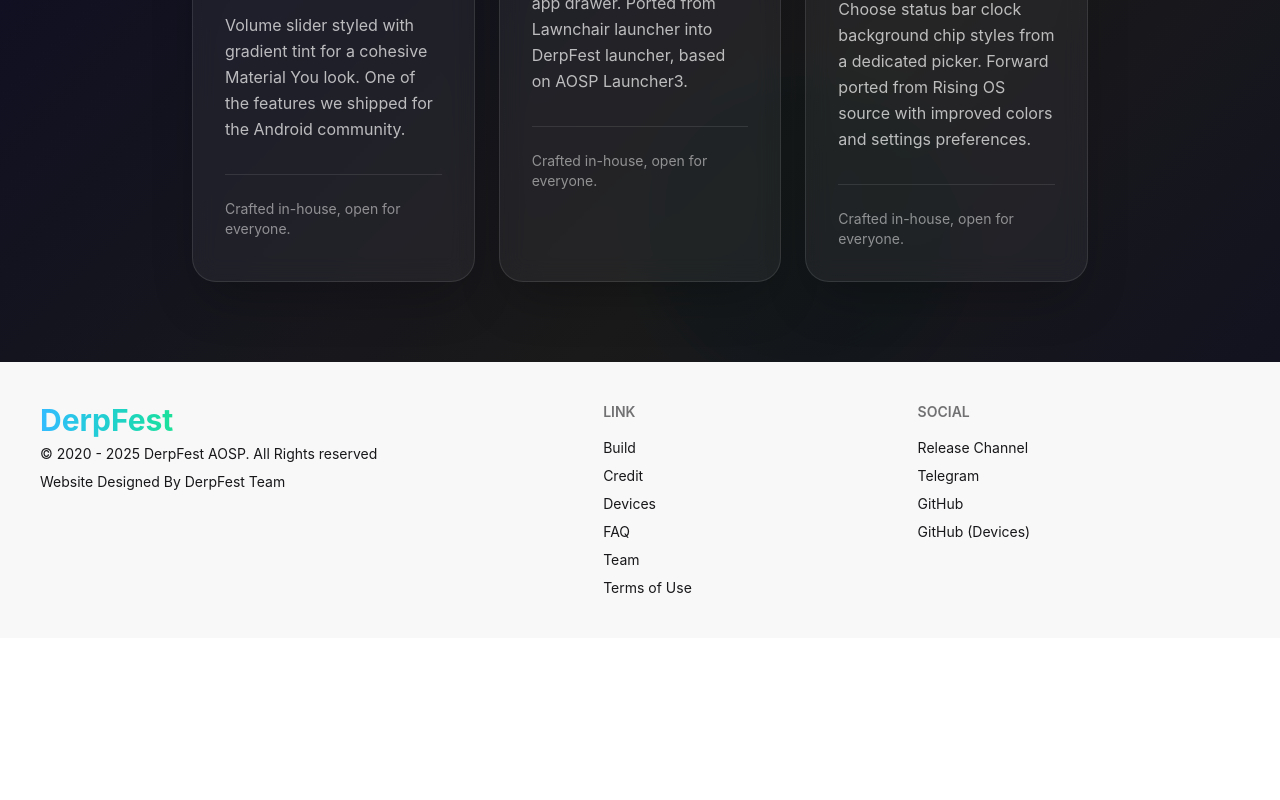
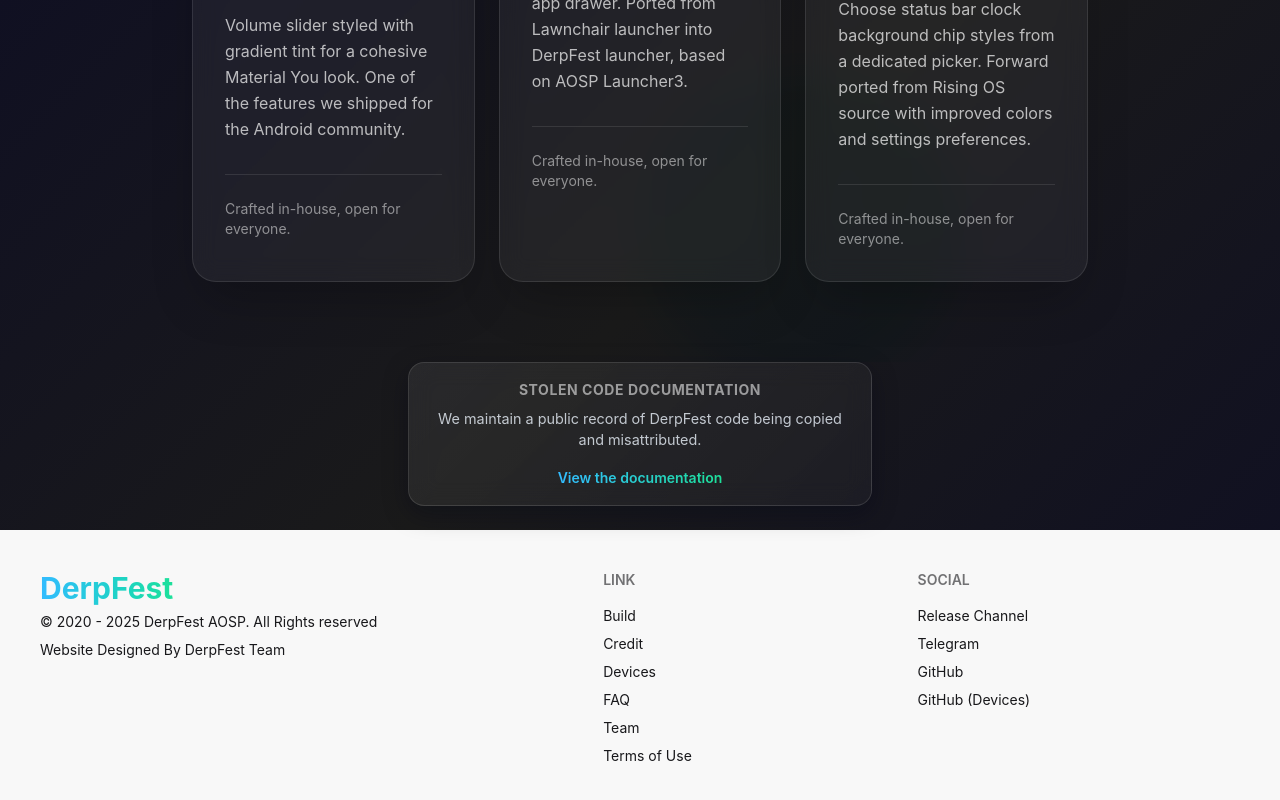
Before and after one commit to DerpFest-AOSP/DerpSite, a React (Vite) app: page / in a window 1280 px wide. Shown: the part 3300-4100 px from the top of the page. Before the commit the page ends 3938 px from the top, so only its background shows below. Built offline with nearby package versions, Linux system fonts and the light colour scheme.

Commit message:
DerpSite: Add ContributionNotice component

```diff
--- a/src/App.jsx
+++ b/src/App.jsx
@@ -3,6 +3,7 @@
 import { useEffect } from 'react'
 import Navbar from './components/js/Navbar'
 import Footer from './components/js/Footer'
+import ContributionNotice from './components/js/ContributionNotice'
 import Build from './pages/Build'
 import Credit from './pages/Credit'
 import Devices from './pages/Devices'
@@ -47,6 +48,7 @@
         <Route path="/tou" element={<TOU />} />
         <Route path="/*" element={<NotFound />} />
       </Routes>
+      <ContributionNotice />
       <Footer />
     </>
   )
--- /dev/null
+++ b/src/components/css/ContributionNotice.css
@@ -0,0 +1,47 @@
+.contribution-notice {
+   max-width: 32rem;
+   margin: 0 auto;
+   padding: 0 1.5rem 1.5rem;
+}
+
+.contribution-notice-box {
+   border-radius: 1rem;
+   border: 1px solid rgba(255, 255, 255, 0.12);
+   background: linear-gradient(135deg, rgba(255, 255, 255, 0.07), rgba(255, 255, 255, 0.03));
+   backdrop-filter: blur(12px);
+   box-shadow: 0 8px 24px rgba(2, 6, 23, 0.35);
+   padding: 1rem 1.25rem;
+   text-align: center;
+}
+
+.contribution-notice-title {
+   margin: 0;
+   font-size: 0.875rem;
+   font-weight: 700;
+   letter-spacing: 0.04em;
+   text-transform: uppercase;
+   color: rgba(255, 255, 255, 0.55);
+}
+
+.contribution-notice-text {
+   margin: 0.5rem 0 0.875rem;
+   font-size: 0.9rem;
+   line-height: 1.5;
+   color: rgba(230, 238, 246, 0.82);
+}
+
+.contribution-notice-link {
+   display: inline-block;
+   font-size: 0.875rem;
+   font-weight: 600;
+   color: transparent;
+   background: linear-gradient(90deg, #33bbff, #1de099);
+   background-clip: text;
+   -webkit-background-clip: text;
+   transition: opacity 0.2s ease;
+}
+
+.contribution-notice-link:hover {
+   opacity: 0.85;
+   text-decoration: underline;
+}
--- /dev/null
+++ b/src/components/js/ContributionNotice.jsx
@@ -0,0 +1,24 @@
+import '../css/ContributionNotice.css'
+
+const ContributionNotice = () => {
+   return (
+      <aside className="contribution-notice" aria-label="Stolen code documentation">
+         <div className="contribution-notice-box">
+            <p className="contribution-notice-title">Stolen Code Documentation</p>
+            <p className="contribution-notice-text">
+               We maintain a public record of DerpFest code being copied and misattributed.
+            </p>
+            <a
+               href="https://www.pranavvashi.com"
+               target="_blank"
+               rel="noopener noreferrer"
+               className="contribution-notice-link"
+            >
+               View the documentation
+            </a>
+         </div>
+      </aside>
+   )
+}
+
+export default ContributionNotice
```
